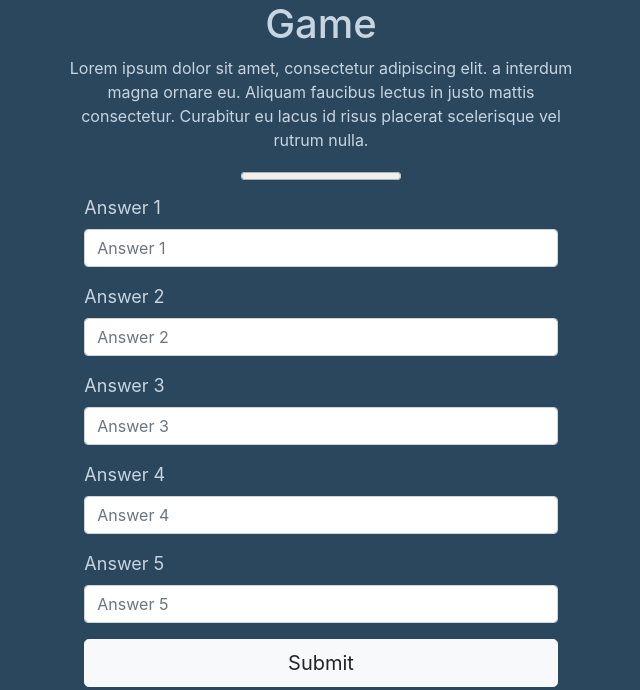
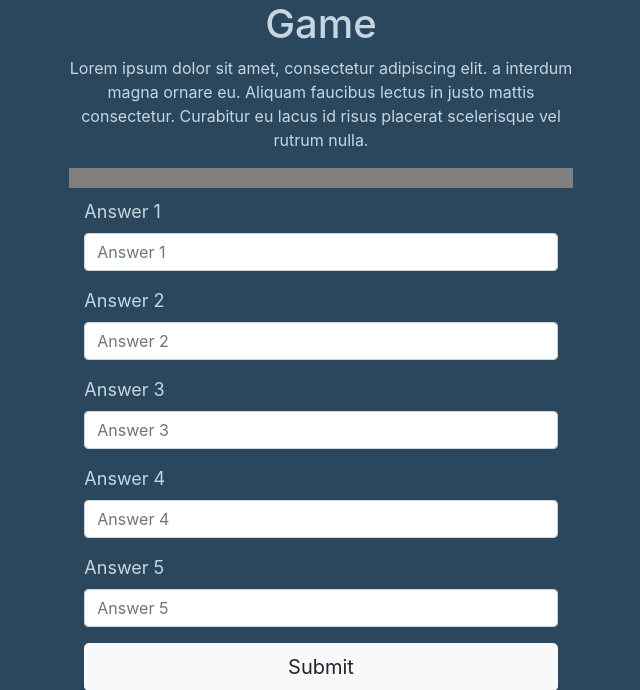
Before and after one commit to IS-D-Game/CLR, a Django app: template stop/game/templates/game/game.html in a window 1280 px wide. Shown: the part 148-838 px from the top of the page, without its empty margins (319-959 px from the left). Run offline with Django 3.2, Linux system fonts and the light colour scheme; tables that the repository leaves empty hold one stand-in row (values such as "Sample post"); the template is opened without the code that fills it: values that come from a table or form of the project are taken from there, most other values are stand-ins (such as "Sample title", 1, 10 or a date in 2020); some libraries are stand-ins or nearby versions.

Commit message:
Change Progress Bar
Change progressbar optic

```diff
--- a/stop/game/templates/game/game.html
+++ b/stop/game/templates/game/game.html
@@ -25,6 +25,7 @@
         <div class="form-group col-lg-5">
 
 <!-- java script timer -->
+
             <script type="text/javascript">
             var timeleft = {{ game_time_s }};
             var downloadTimer = setInterval(function(){
@@ -36,8 +37,22 @@
             }, 1000);
             </script>
 
+
 <!-- progress bar -->
-            <div class="d-flex justify-content-center">
+
+            <style>
+                #progressBar {
+                  width: 100%;
+                  height: 20px;
+                  background-color: ddd;
+                  text-align: center;
+                  line-height: 30px;
+                  color: white;
+                }
+
+            </style>
+
+            <div class="d-flex justify-content-center<style>">
                 <progress value="0" max="{{ game_time_s }}" id="progressBar"></progress>
             </div>
 
```
